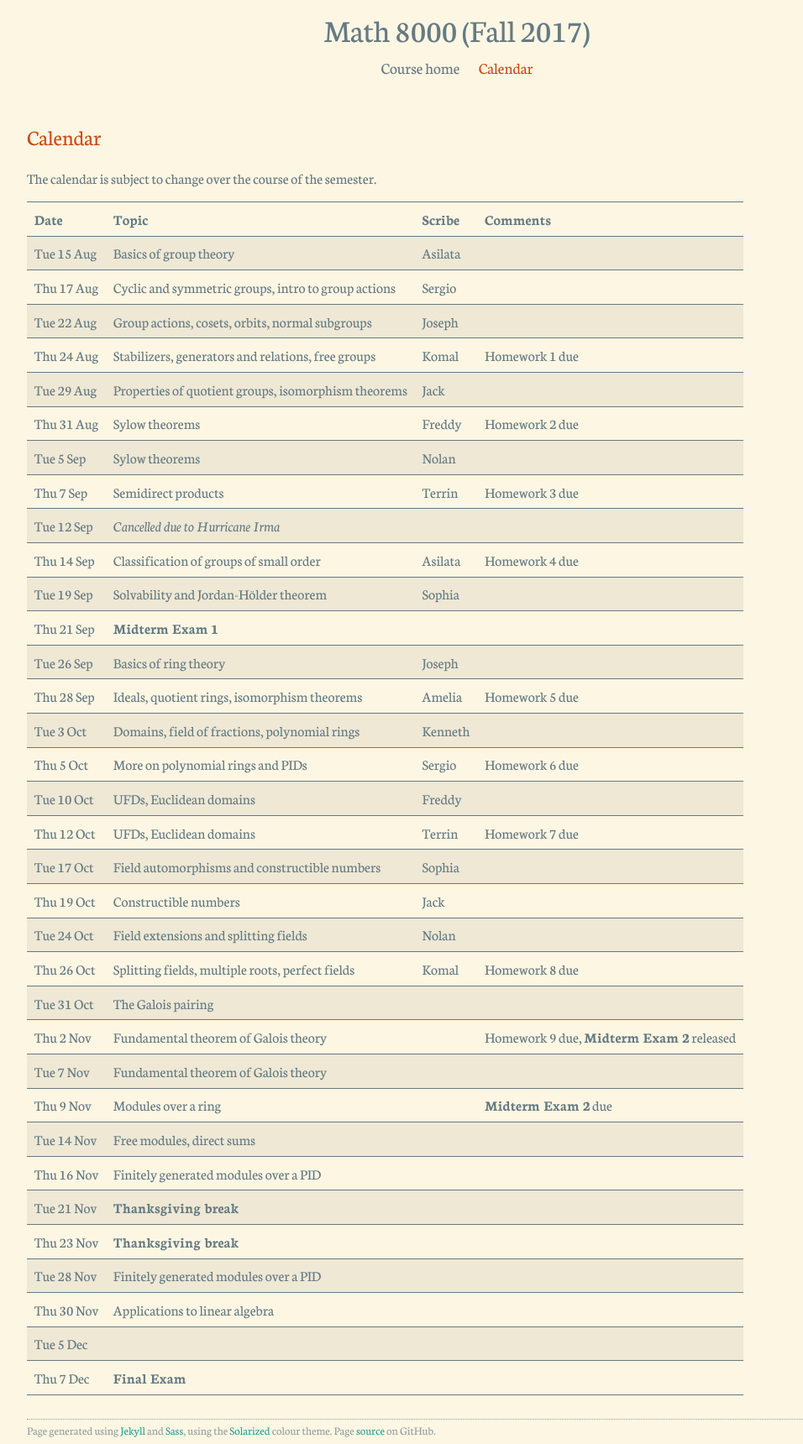
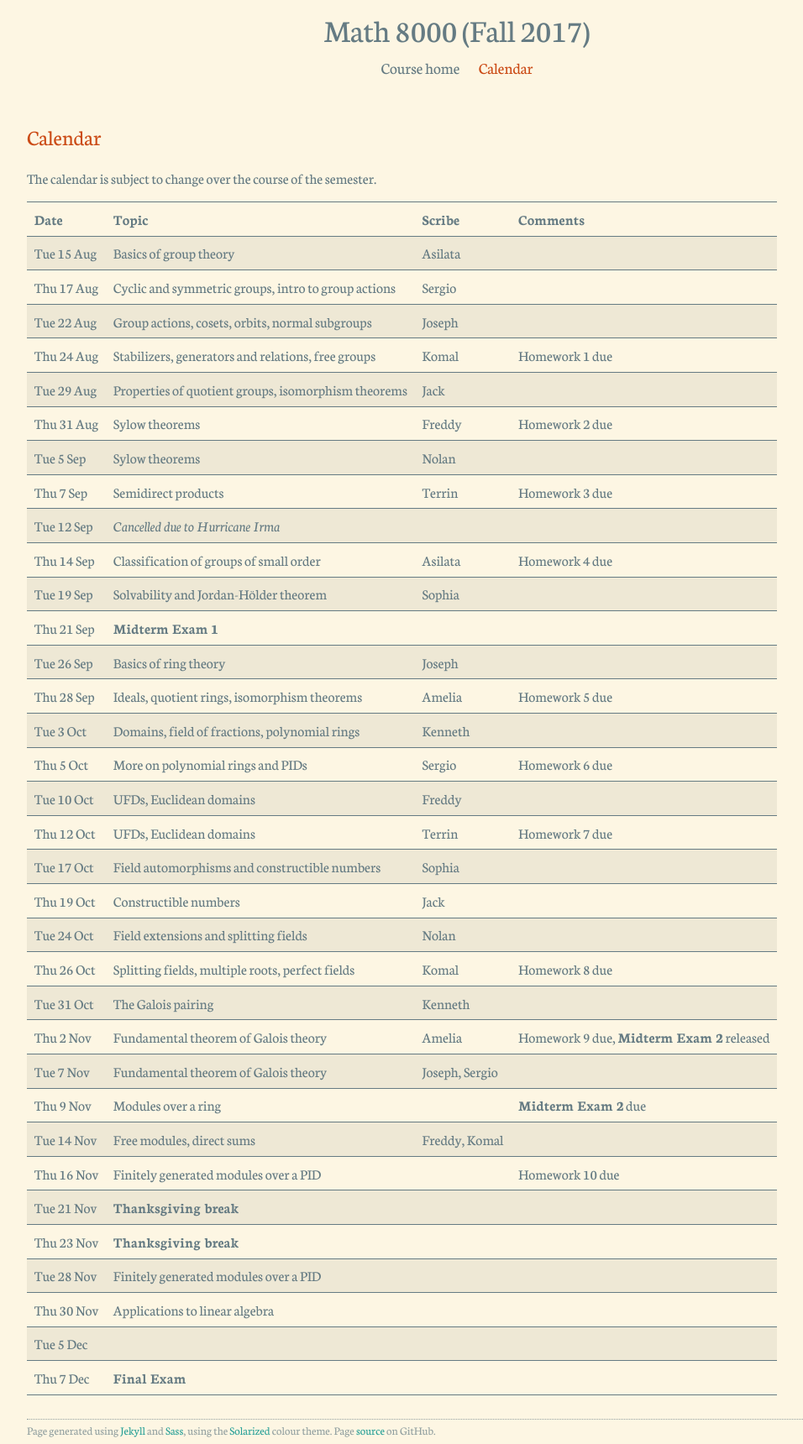
Before and after one commit to asilata/8000fall17, a Jekyll site: the page built from calendar.md, in a window 1280 px wide. Shown: the whole page at 84% size, without its empty margins (96-1052 px from the left). Built offline with Jekyll 4.4.1, drawn with Linux system fonts in a browser that asks for light colours.

Commit message:
Updated calendar, added HW

```diff
--- a/_data/calendar.yml
+++ b/_data/calendar.yml
@@ -110,17 +110,17 @@
 
 - date: "2017-10-31"
   topic: The Galois pairing
-  scribe:
+  scribe: Kenneth
   comments:
 
 - date: "2017-11-02"
   topic: Fundamental theorem of Galois theory
-  scribe:
+  scribe: Amelia
   comments: "Homework 9 due, **Midterm Exam 2** released"
 
 - date: "2017-11-07"
   topic: Fundamental theorem of Galois theory
-  scribe:
+  scribe: Joseph, Sergio
   comments:
 
 - date: "2017-11-09"
@@ -130,13 +130,13 @@
 
 - date: "2017-11-14"
   topic: Free modules, direct sums
-  scribe:
+  scribe: Freddy, Komal
   comments:
 
 - date: "2017-11-16"
   topic: Finitely generated modules over a PID
   scribe:
-  comments:
+  comments: Homework 10 due
 
 - date: "2017-11-21"
   topic: "**Thanksgiving break**"
--- a/_data/homeworks.yml
+++ b/_data/homeworks.yml
@@ -33,3 +33,7 @@
 - name: "Homework 9"
   link: "documents/hw9.pdf"
   due: "2017-11-02"
+
+- name: "Homework 10"
+  link: "documents/hw10.pdf"
+  due: "2017-11-16"
```
